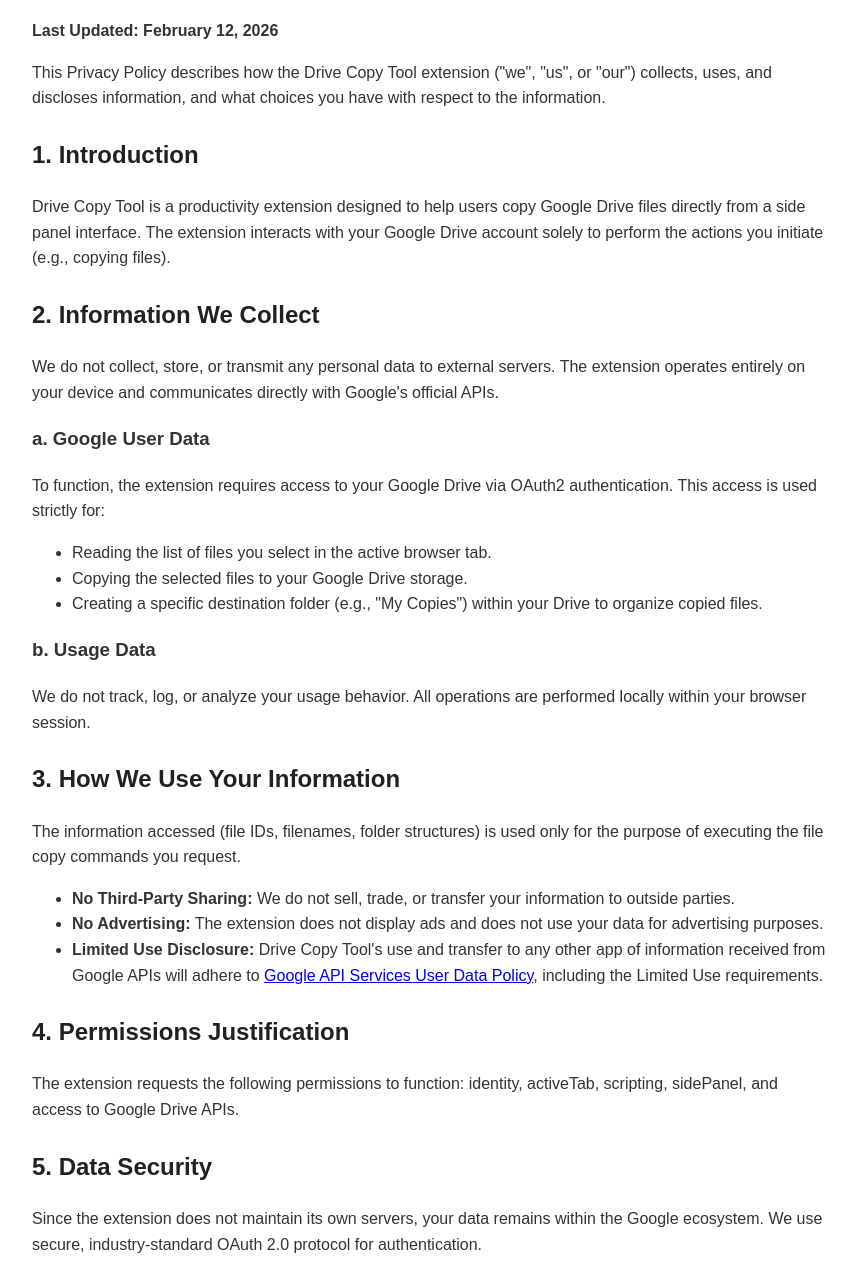
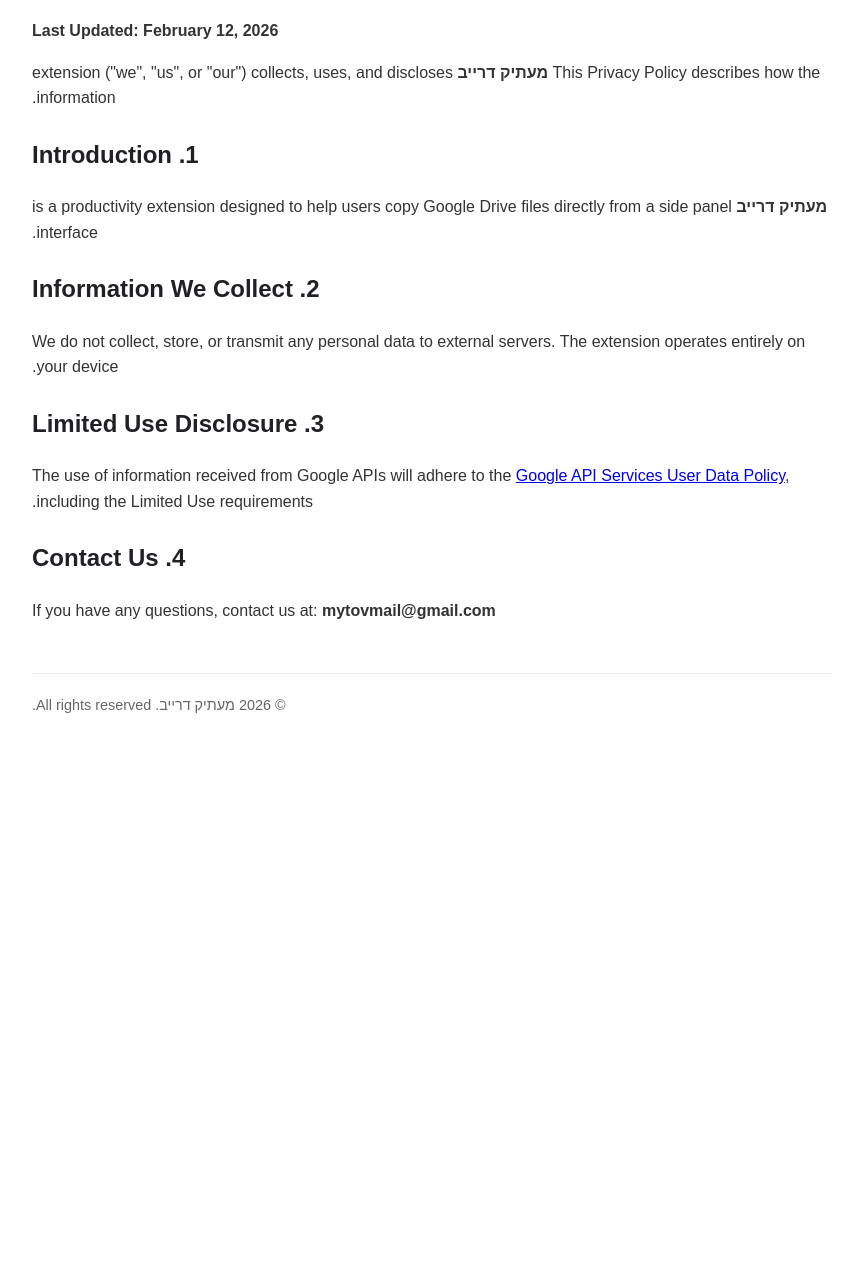
Before and after one commit to mytovmail/Privacy-Policy-for-Drive-Copy-Tool, a plain HTML site: page privacy.html in a window 1280 px wide. Shown: the part 148-1427 px from the top of the page, without its empty margins (208-1071 px from the left). After the commit the page ends 925 px from the top, so only its background shows below. Drawn offline with Linux system fonts and the light colour scheme.

Commit message:
Update privacy.html

```diff
--- a/privacy.html
+++ b/privacy.html
@@ -1,58 +1,39 @@
 <!DOCTYPE html>
-<html lang="en">
+<html lang="he" dir="rtl">
 <head>
     <meta charset="UTF-8">
     <meta name="viewport" content="width=device-width, initial-scale=1.0">
-    <title>Privacy Policy - Drive Copy Tool</title>
+    <title>Privacy Policy - מעתיק דרייב</title>
     <style>
-        body { font-family: sans-serif; line-height: 1.6; max-width: 800px; margin: 40px auto; padding: 20px; color: #333; }
-        h1 { color: #1a73e8; border-bottom: 2px solid #eee; padding-bottom: 10px; }
+        body { font-family: sans-serif; line-height: 1.6; max-width: 800px; margin: 40px auto; padding: 20px; color: #333; text-align: left; }
+        h1 { color: #1a73e8; border-bottom: 2px solid #eee; padding-bottom: 10px; text-align: center; }
         h2 { color: #202124; margin-top: 25px; }
-        .footer { margin-top: 50px; font-size: 0.9em; color: #666; border-top: 1px solid #eee; pt: 20px; }
+        .footer { margin-top: 50px; font-size: 0.9em; color: #666; border-top: 1px solid #eee; padding-top: 20px; }
     </style>
 </head>
 <body>
-    <h1>Privacy Policy for Drive Copy Tool</h1>
+
+    <h1>Privacy Policy for מעתיק דרייב</h1>
+
     <p><strong>Last Updated: February 12, 2026</strong></p>
 
-    <p>This Privacy Policy describes how the Drive Copy Tool extension ("we", "us", or "our") collects, uses, and discloses information, and what choices you have with respect to the information.</p>
+    <p>This Privacy Policy describes how the <strong>מעתיק דרייב</strong> extension ("we", "us", or "our") collects, uses, and discloses information.</p>
 
     <h2>1. Introduction</h2>
-    <p>Drive Copy Tool is a productivity extension designed to help users copy Google Drive files directly from a side panel interface. The extension interacts with your Google Drive account solely to perform the actions you initiate (e.g., copying files).</p>
+    <p><strong>מעתיק דרייב</strong> is a productivity extension designed to help users copy Google Drive files directly from a side panel interface.</p>
 
     <h2>2. Information We Collect</h2>
-    <p>We do not collect, store, or transmit any personal data to external servers. The extension operates entirely on your device and communicates directly with Google's official APIs.</p>
+    <p>We do not collect, store, or transmit any personal data to external servers. The extension operates entirely on your device.</p>
 
-    <h3>a. Google User Data</h3>
-    <p>To function, the extension requires access to your Google Drive via OAuth2 authentication. This access is used strictly for:</p>
-    <ul>
-        <li>Reading the list of files you select in the active browser tab.</li>
-        <li>Copying the selected files to your Google Drive storage.</li>
-        <li>Creating a specific destination folder (e.g., "My Copies") within your Drive to organize copied files.</li>
-    </ul>
+    <h2>3. Limited Use Disclosure</h2>
+    <p>The use of information received from Google APIs will adhere to the <a href="https://developers.google.com/terms/api-services-user-data-policy#additional_requirements_for_specific_api_scopes">Google API Services User Data Policy</a>, including the Limited Use requirements.</p>
 
-    <h3>b. Usage Data</h3>
-    <p>We do not track, log, or analyze your usage behavior. All operations are performed locally within your browser session.</p>
-
-    <h2>3. How We Use Your Information</h2>
-    <p>The information accessed (file IDs, filenames, folder structures) is used only for the purpose of executing the file copy commands you request.</p>
-    <ul>
-        <li><strong>No Third-Party Sharing:</strong> We do not sell, trade, or transfer your information to outside parties.</li>
-        <li><strong>No Advertising:</strong> The extension does not display ads and does not use your data for advertising purposes.</li>
-        <li><strong>Limited Use Disclosure:</strong> Drive Copy Tool's use and transfer to any other app of information received from Google APIs will adhere to <a href="https://developers.google.com/terms/api-services-user-data-policy#additional_requirements_for_specific_api_scopes">Google API Services User Data Policy</a>, including the Limited Use requirements.</li>
-    </ul>
-
-    <h2>4. Permissions Justification</h2>
-    <p>The extension requests the following permissions to function: identity, activeTab, scripting, sidePanel, and access to Google Drive APIs.</p>
-
-    <h2>5. Data Security</h2>
-    <p>Since the extension does not maintain its own servers, your data remains within the Google ecosystem. We use secure, industry-standard OAuth 2.0 protocol for authentication.</p>
-
-    <h2>6. Contact Us</h2>
-    <p>If you have any questions about this Privacy Policy, please contact us at: <strong>mytovmail@gmail.com</strong></p>
+    <h2>4. Contact Us</h2>
+    <p>If you have any questions, contact us at: <strong>mytovmail@gmail.com</strong></p>
 
     <div class="footer">
-        &copy; 2026 Drive Copy Tool. All rights reserved.
+        &copy; 2026 מעתיק דרייב. All rights reserved.
     </div>
+
 </body>
 </html>
```
